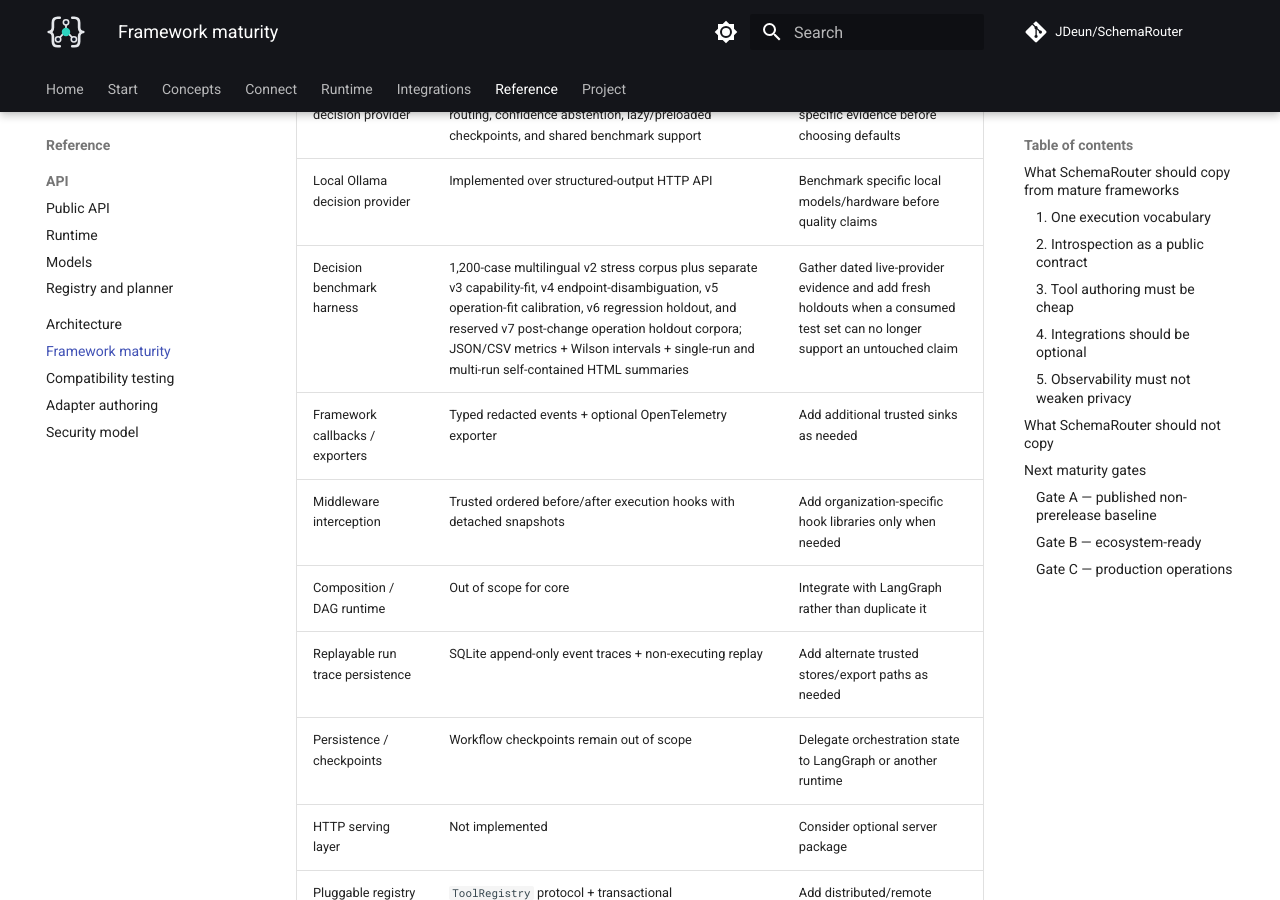
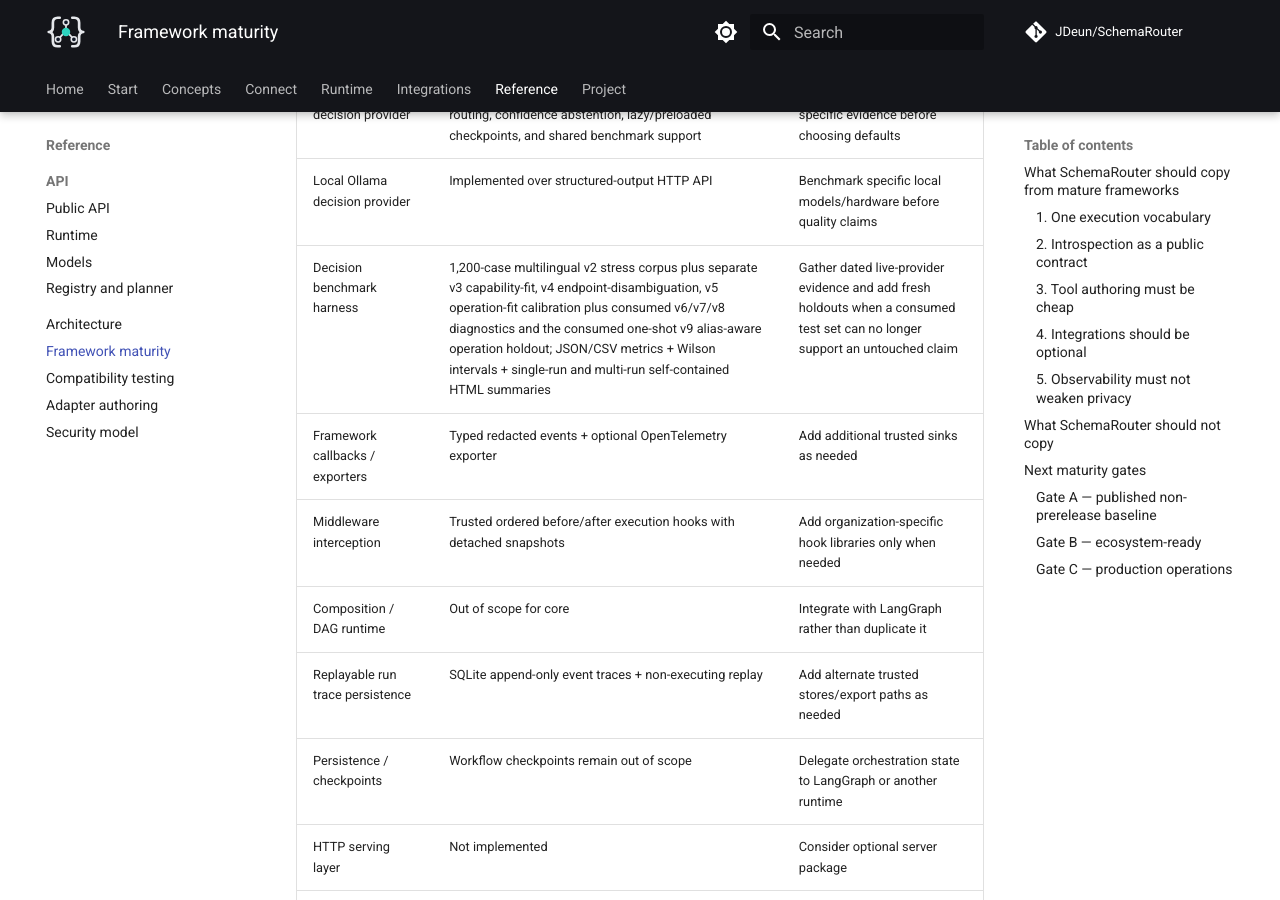
Before and after one commit to JDeun/SchemaRouter, an MkDocs documentation site: the page built from docs/framework-maturity.md, in a window 1280 px wide and 900 px high, scrolled down 2803 px. Built offline with MkDocs 1.6.1 and Material for MkDocs 9.7.7, drawn with Linux system fonts in a browser that asks for light colours; comment, search, counter and statistics services are not loaded.

Commit message:
docs: align benchmark maturity with consumed v9 holdout

```diff
--- a/docs/framework-maturity.md
+++ b/docs/framework-maturity.md
@@ -36,7 +36,7 @@ This document tracks framework-level maturity rather than research metrics.
 | Jev / TypeSafe decision provider | Implemented optional adapter | Gather live workload evidence before claiming quality gains |
 | Local Laya decision provider | Optional local choice adapter with auto language routing, confidence abstention, lazy/preloaded checkpoints, and shared benchmark support | Gather checkpoint/hardware-specific evidence before choosing defaults |
 | Local Ollama decision provider | Implemented over structured-output HTTP API | Benchmark specific local models/hardware before quality claims |
-| Decision benchmark harness | 1,200-case multilingual v2 stress corpus plus separate v3 capability-fit, v4 endpoint-disambiguation, v5 operation-fit calibration, v6 regression holdout, and reserved v7 post-change operation holdout corpora; JSON/CSV metrics + Wilson intervals + single-run and multi-run self-contained HTML summaries | Gather dated live-provider evidence and add fresh holdouts when a consumed test set can no longer support an untouched claim |
+| Decision benchmark harness | 1,200-case multilingual v2 stress corpus plus separate v3 capability-fit, v4 endpoint-disambiguation, v5 operation-fit calibration plus consumed v6/v7/v8 diagnostics and the consumed one-shot v9 alias-aware operation holdout; JSON/CSV metrics + Wilson intervals + single-run and multi-run self-contained HTML summaries | Gather dated live-provider evidence and add fresh holdouts when a consumed test set can no longer support an untouched claim |
 | Framework callbacks / exporters | Typed redacted events + optional OpenTelemetry exporter | Add additional trusted sinks as needed |
 | Middleware interception | Trusted ordered before/after execution hooks with detached snapshots | Add organization-specific hook libraries only when needed |
 | Composition / DAG runtime | Out of scope for core | Integrate with LangGraph rather than duplicate it |
```
